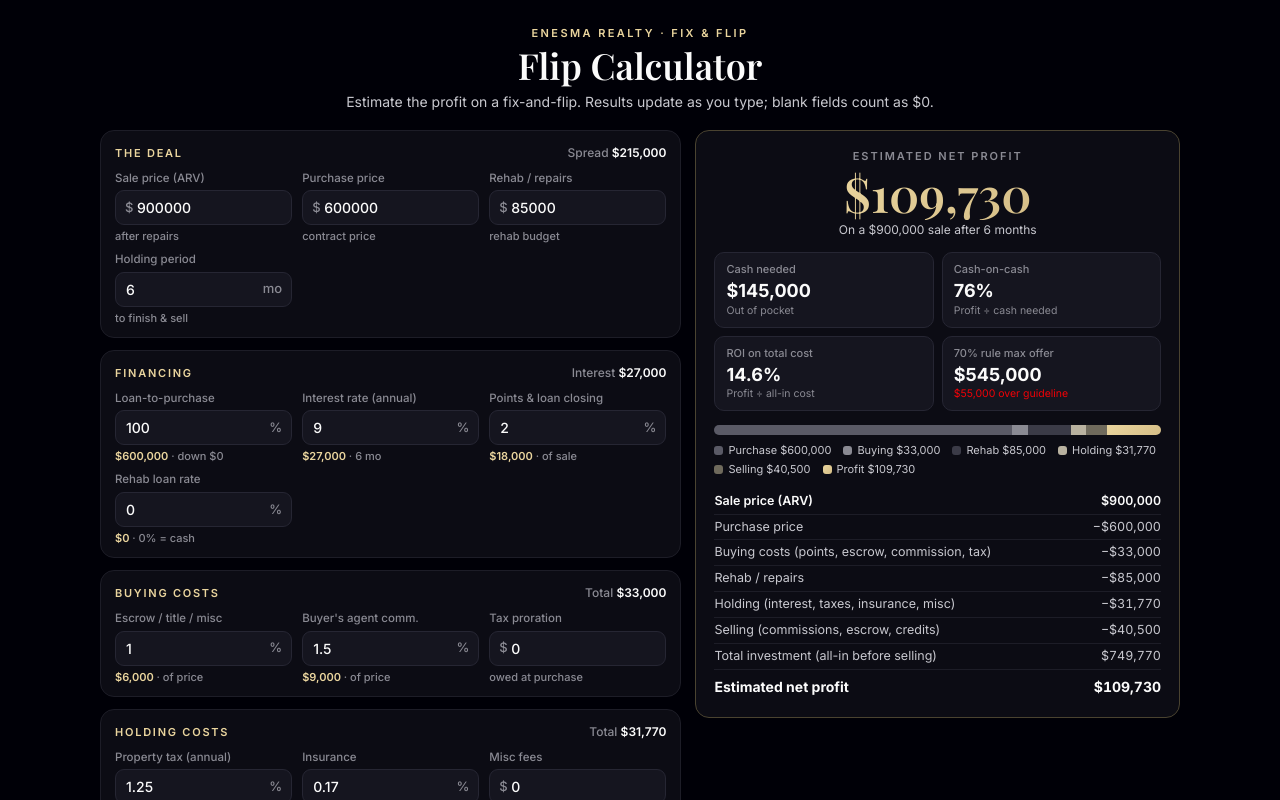
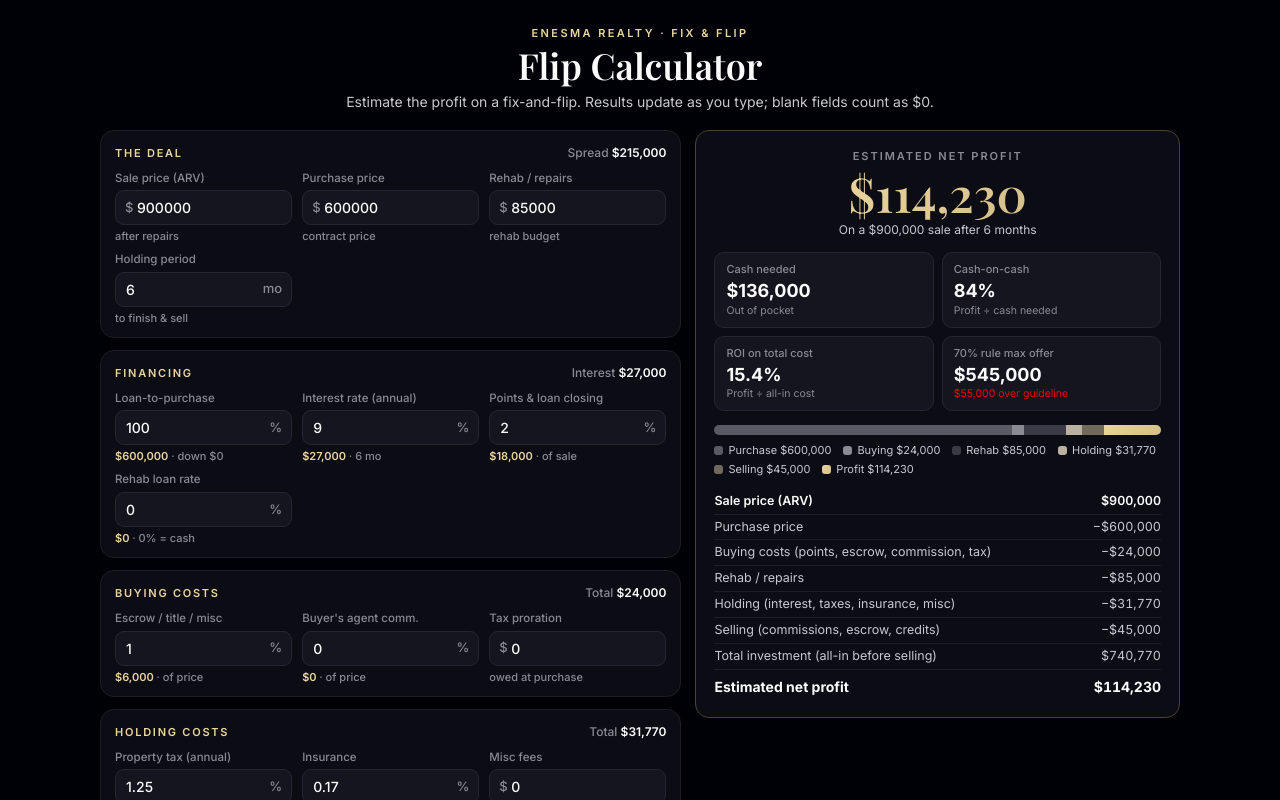
Before and after one commit to enesma7/enesma-calculators, a plain HTML site: page flip-calculator.html in a window 1280 px wide. Shown: the top 800 px of the page. Drawn offline with nearby package versions, Linux system fonts and the light colour scheme.

Commit message:
Flip defaults: buyer comm 0%, listing comm 2%

```diff
--- a/flip-calculator.html
+++ b/flip-calculator.html
@@ -48,7 +48,7 @@ input:focus,select:focus{border-color:var(--g2)}input:disabled{opacity:.45}
 </style></head><body><div class="wrap" id="wrap">
 <p class="eyebrow">ENESMA Realty · Fix &amp; Flip</p><h1>Flip Calculator</h1><p class="sub">Estimate the profit on a fix-and-flip. Results update as you type; blank fields count as $0.</p>
 <div class="lay"><div class="col" id="cards"></div><div class="card res" id="res"></div></div>
-<p class="fine"><b>Disclosure:</b> This calculator provides an estimate only, for informational purposes. It is not financial, tax, legal or lending advice and does not guarantee results. Actual figures will vary. Please consult your ENESMA agent before relying on these numbers.</p></div><script>const D={arv:900000,price:600000,repairs:85000,months:6,loanPct:100,rate:9,points:2,rehabRate:0,buyClose:1,buyComm:1.5,taxCredit:0,taxRate:1.25,ins:0.17,misc:0,mkt:0,listComm:1.5,sellComm:2,sellClose:1,credits:0,sellMisc:0};
+<p class="fine"><b>Disclosure:</b> This calculator provides an estimate only, for informational purposes. It is not financial, tax, legal or lending advice and does not guarantee results. Actual figures will vary. Please consult your ENESMA agent before relying on these numbers.</p></div><script>const D={arv:900000,price:600000,repairs:85000,months:6,loanPct:100,rate:9,points:2,rehabRate:0,buyClose:1,buyComm:0,taxCredit:0,taxRate:1.25,ins:0.17,misc:0,mkt:0,listComm:2,sellComm:2,sellClose:1,credits:0,sellMisc:0};
 const V=Object.assign({},D);
 const CARDS=[["The deal",[["arv","Sale price (ARV)","d"],["price","Purchase price","d"],["repairs","Rehab / repairs","d"],["months","Holding period","m"]]],
 ["Financing",[["loanPct","Loan-to-purchase","p"],["rate","Interest rate (annual)","p"],["points","Points &amp; loan closing","p"],["rehabRate","Rehab loan rate","p"]]],
```
